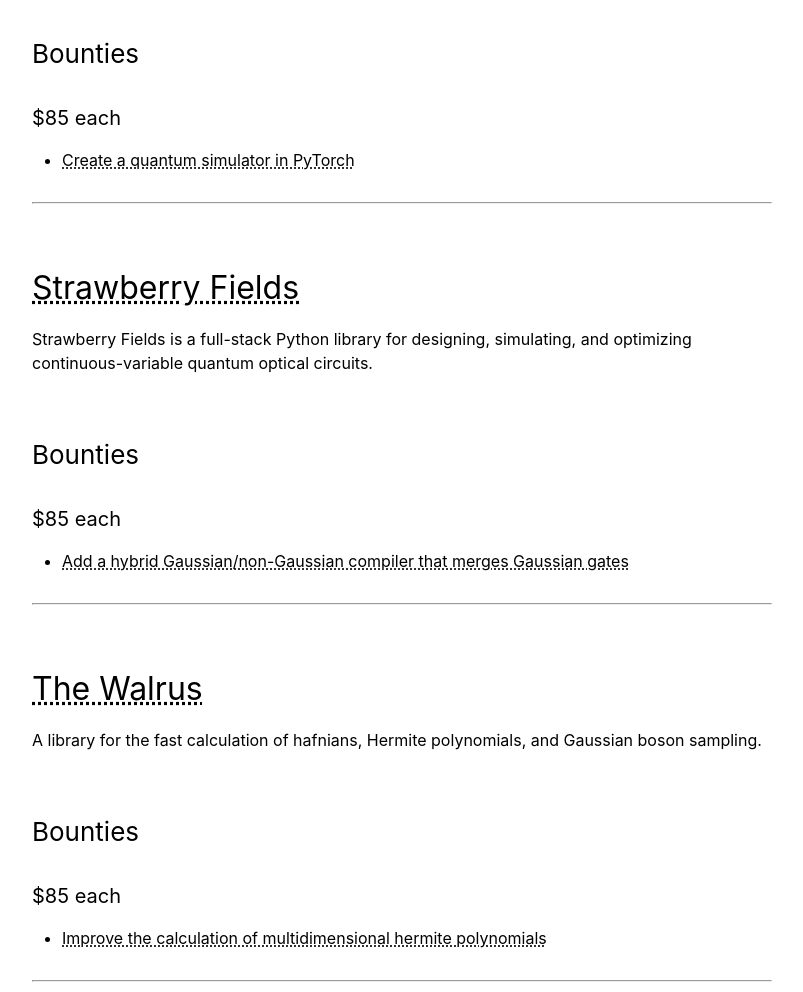
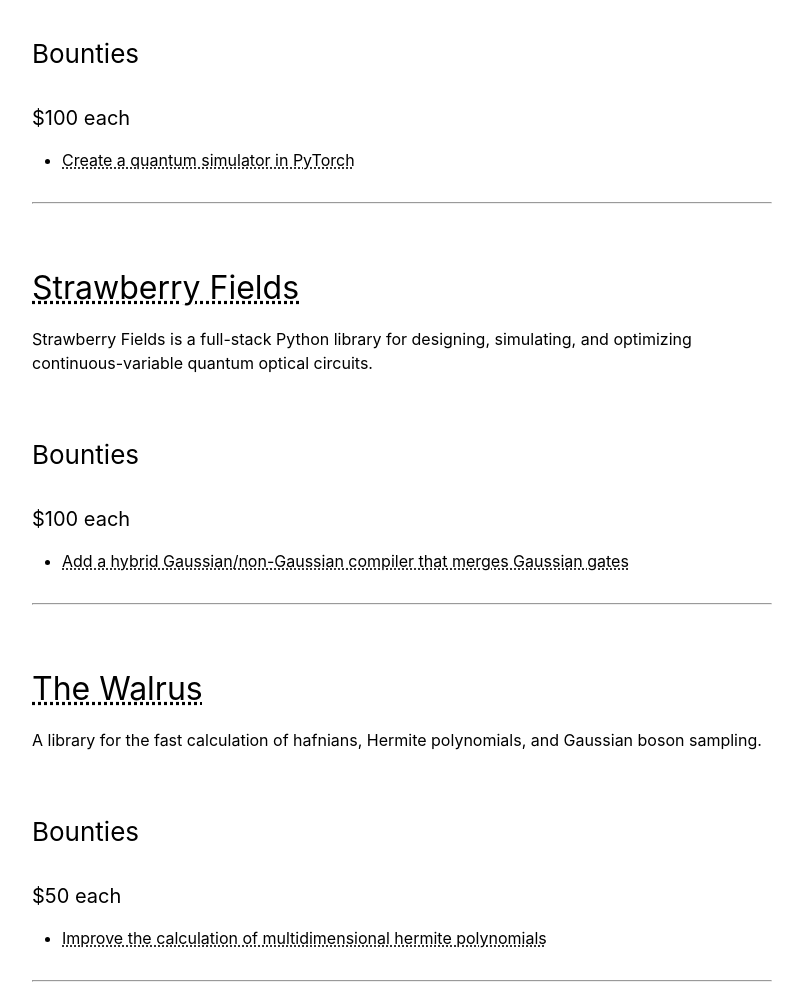
Before and after one commit to unitaryfund/unitaryhack2021, a Jekyll site: the page built from participating-projects.md, in a window 1280 px wide and 1400 px high, scrolled down 929 px. Shown: the part 154-1146 px from the top of the window, without its empty margins (238-1041 px from the left). Built offline with Jekyll 4.4.1, drawn with Linux system fonts in a browser that asks for light colours.

Commit message:
Update participating-projects.md

```diff
--- a/participating-projects.md
+++ b/participating-projects.md
@@ -35,7 +35,7 @@
 
 ### Bounties
 
-#### $85 each
+#### $100 each
 - [Create a quantum simulator in PyTorch](https://github.com/PennyLaneAI/pennylane/issues/1225)
 
 ---
@@ -45,7 +45,7 @@
 
 ### Bounties
 
-#### $85 each
+#### $100 each
 - [Add a hybrid Gaussian/non-Gaussian compiler that merges Gaussian gates](https://github.com/XanaduAI/strawberryfields/issues/574)
 
 ---
@@ -55,7 +55,7 @@
 
 ### Bounties
 
-#### $85 each
+#### $50 each
 - [Improve the calculation of multidimensional hermite polynomials](https://github.com/XanaduAI/thewalrus/issues/214)
 
 ---
```
